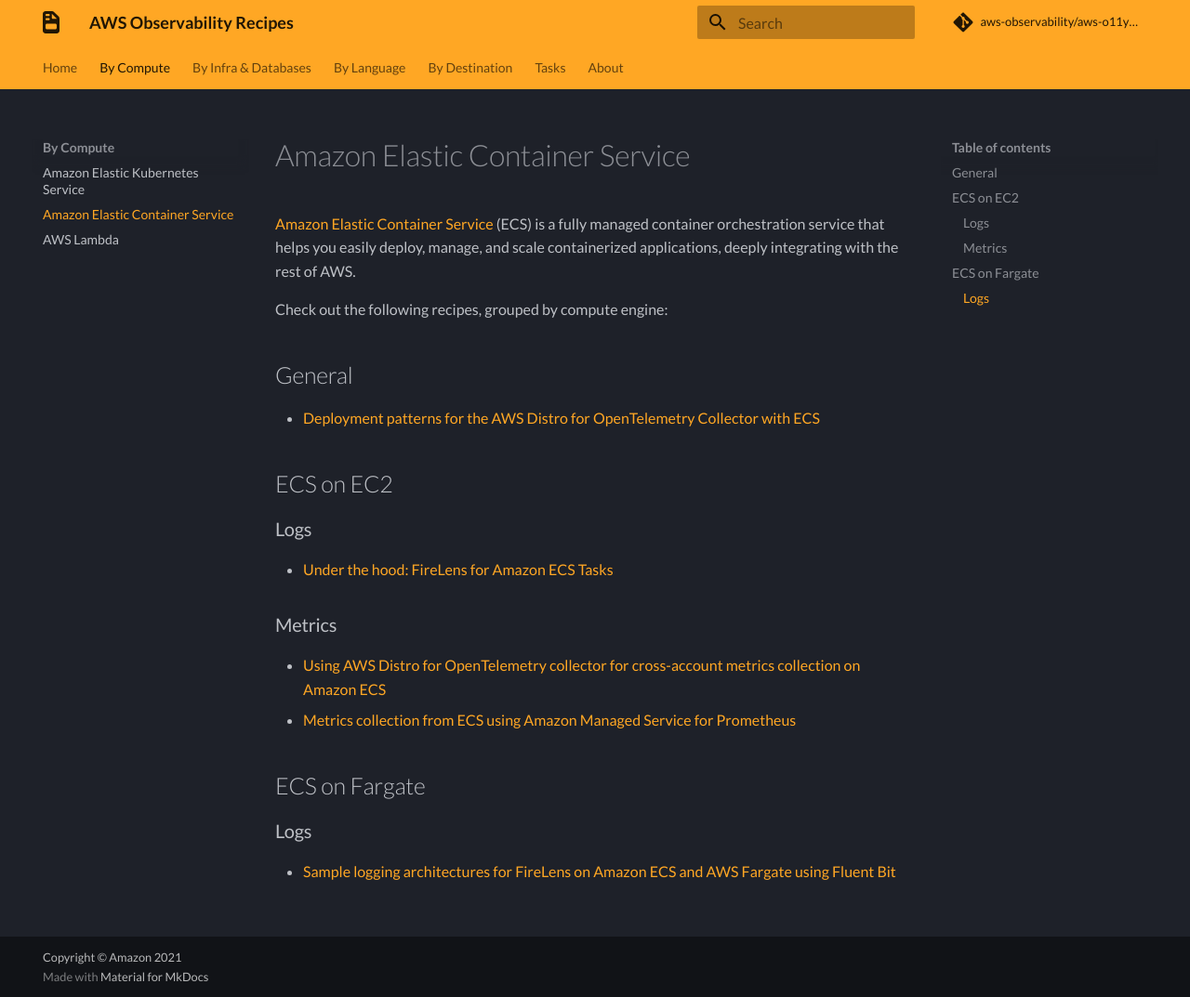
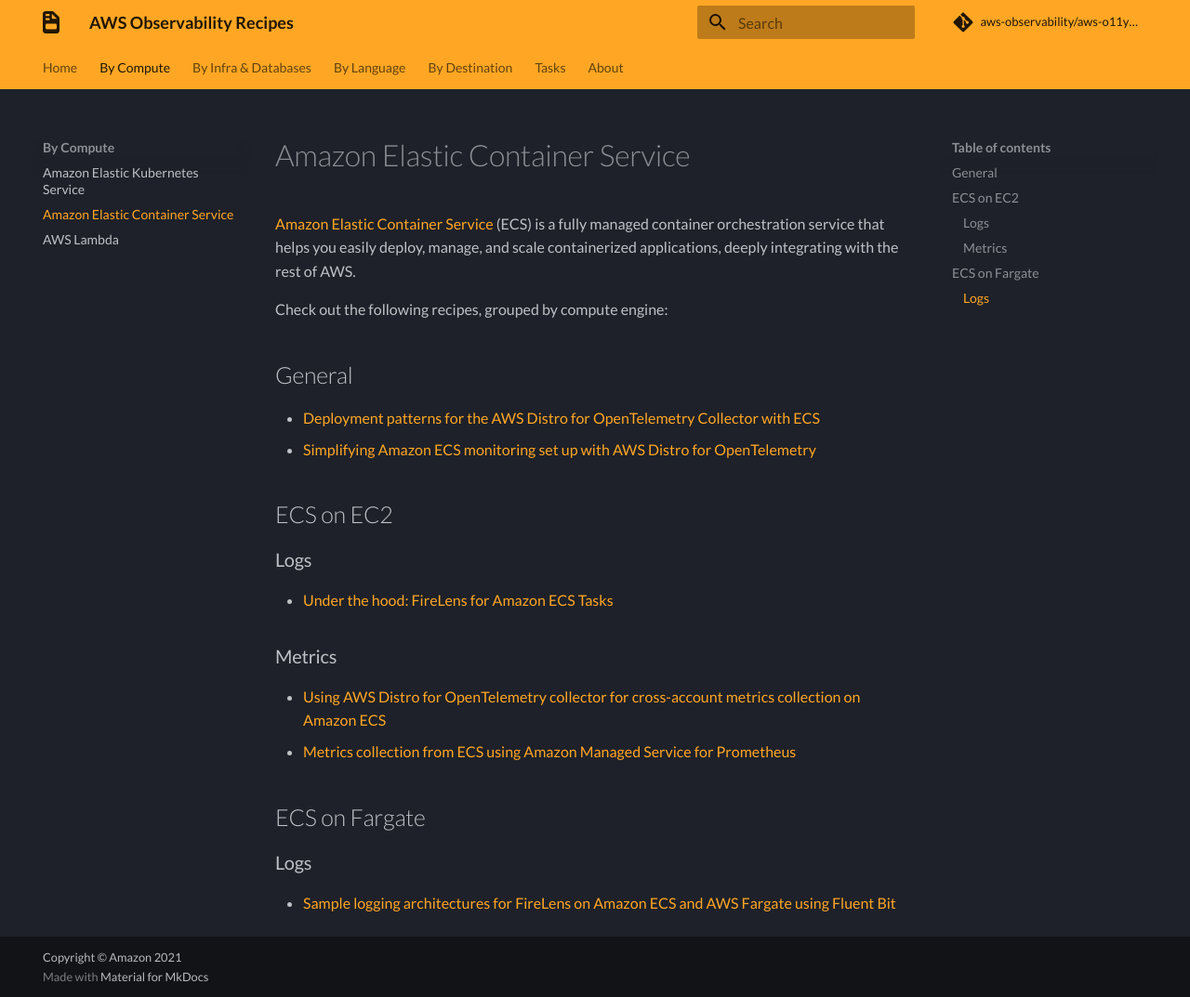
Before and after one commit to aws-observability/aws-o11y-recipes, an MkDocs documentation site: the page built from docs/ecs.md, in a window 1280 px wide and 1073 px high. Shown: the whole window at 93% size. Built offline with MkDocs 1.6.1 and Material for MkDocs 9.7.7, drawn with Linux system fonts in a browser that asks for light colours; some web fonts are replaced; comment, search, counter and statistics services are not loaded.

Commit message:
adds ECS/ADOT console experience

```diff
--- a/docs/ecs.md
+++ b/docs/ecs.md
@@ -9,6 +9,7 @@
 ## General
 
 - [Deployment patterns for the AWS Distro for OpenTelemetry Collector with ECS][adot-patterns-ecs]
+- [Simplifying Amazon ECS monitoring set up with AWS Distro for OpenTelemetry][ecs-adot-integration]
 
 ## ECS on EC2
 
@@ -27,9 +28,11 @@
 
 - [Sample logging architectures for FireLens on Amazon ECS and AWS Fargate using Fluent Bit][firelens-fb]
 
+
 [ecs-main]: https://aws.amazon.com/ecs/
 [adot-patterns-ecs]: https://aws.amazon.com/blogs/opensource/deployment-patterns-for-the-aws-distro-for-opentelemetry-collector-with-amazon-elastic-container-service/
 [firelens-uth]: https://aws.amazon.com/blogs/containers/under-the-hood-firelens-for-amazon-ecs-tasks/
 [adot-xaccount-metrics]: https://aws.amazon.com/blogs/opensource/using-aws-distro-for-opentelemetry-collector-for-cross-account-metrics-collection-on-amazon-ecs/
 [ecs-amp]: https://aws.amazon.com/blogs/opensource/metrics-collection-from-amazon-ecs-using-amazon-managed-service-for-prometheus/
 [firelens-fb]: https://github.com/aws-samples/amazon-ecs-firelens-examples#fluent-bit-examples
+[ecs-adot-integration]: https://aws.amazon.com/blogs/opensource/simplifying-amazon-ecs-monitoring-set-up-with-aws-distro-for-opentelemetry/
```
